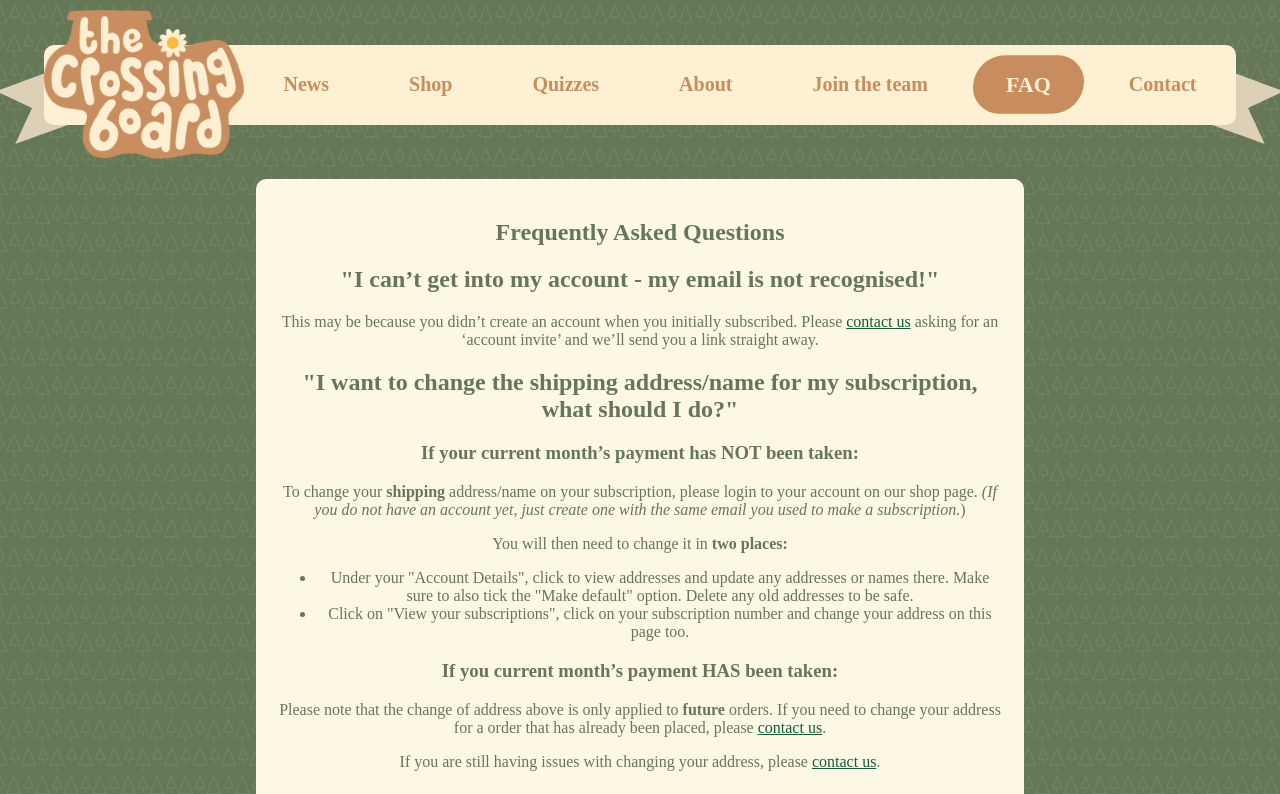
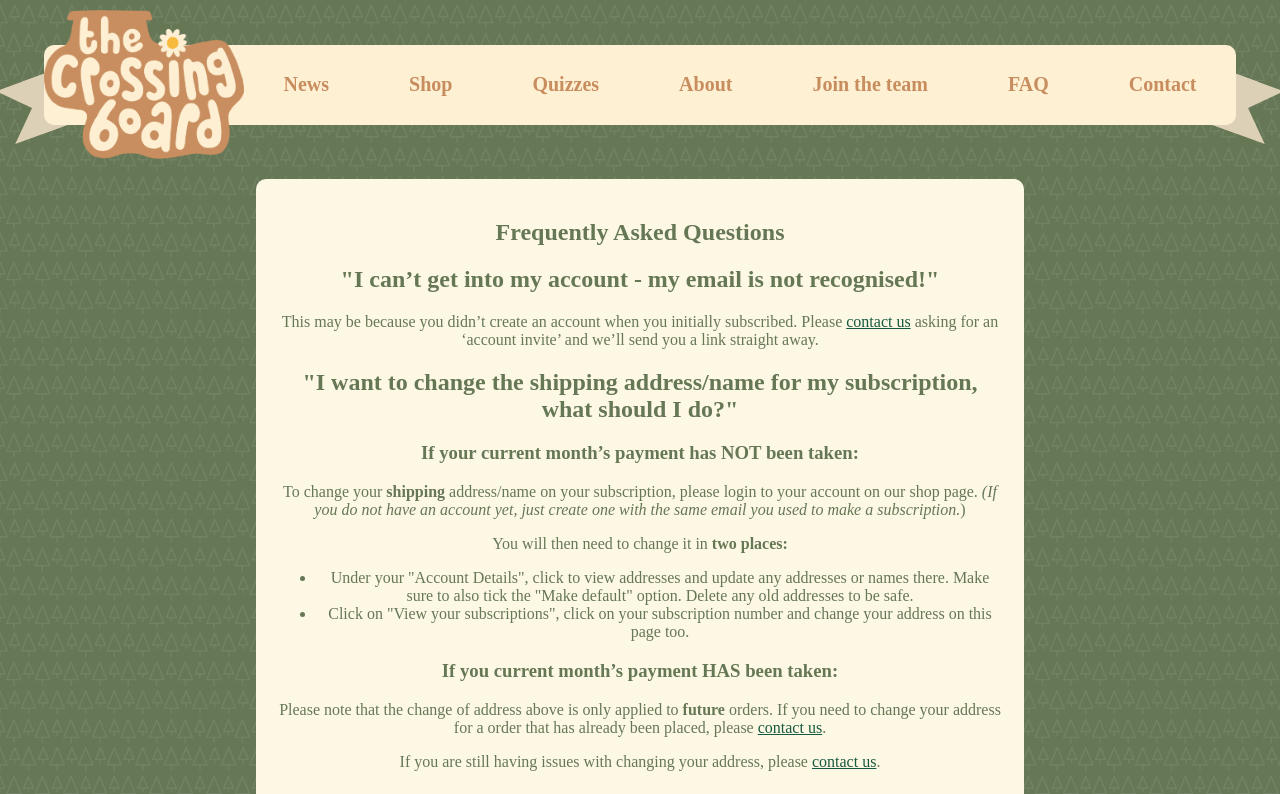
Before and after one commit to myubi/the-crossing-board, a Next.js app: page /faq in a window 1280 px wide. Shown: the top 794 px of the page. Built offline with nearby package versions, Linux system fonts and the light colour scheme; a web font is replaced by a local one.

Commit message:
Update components/Header.js

```diff
--- a/components/Header.js
+++ b/components/Header.js
@@ -55,9 +55,7 @@ export default function Header(props) {
               Join the team
             </a>
           </Link>
-          <Link href="/faq" prefetch={false}>
-            <a className={router.pathname == "/faq" ? "active" : ""}>FAQ</a>
-          </Link>
+            <a href="https://shop.thecrossingboard.com/a/faq">FAQ</a>
             <a href="https://shop.thecrossingboard.com/pages/contact">
               Contact
             </a>
```
